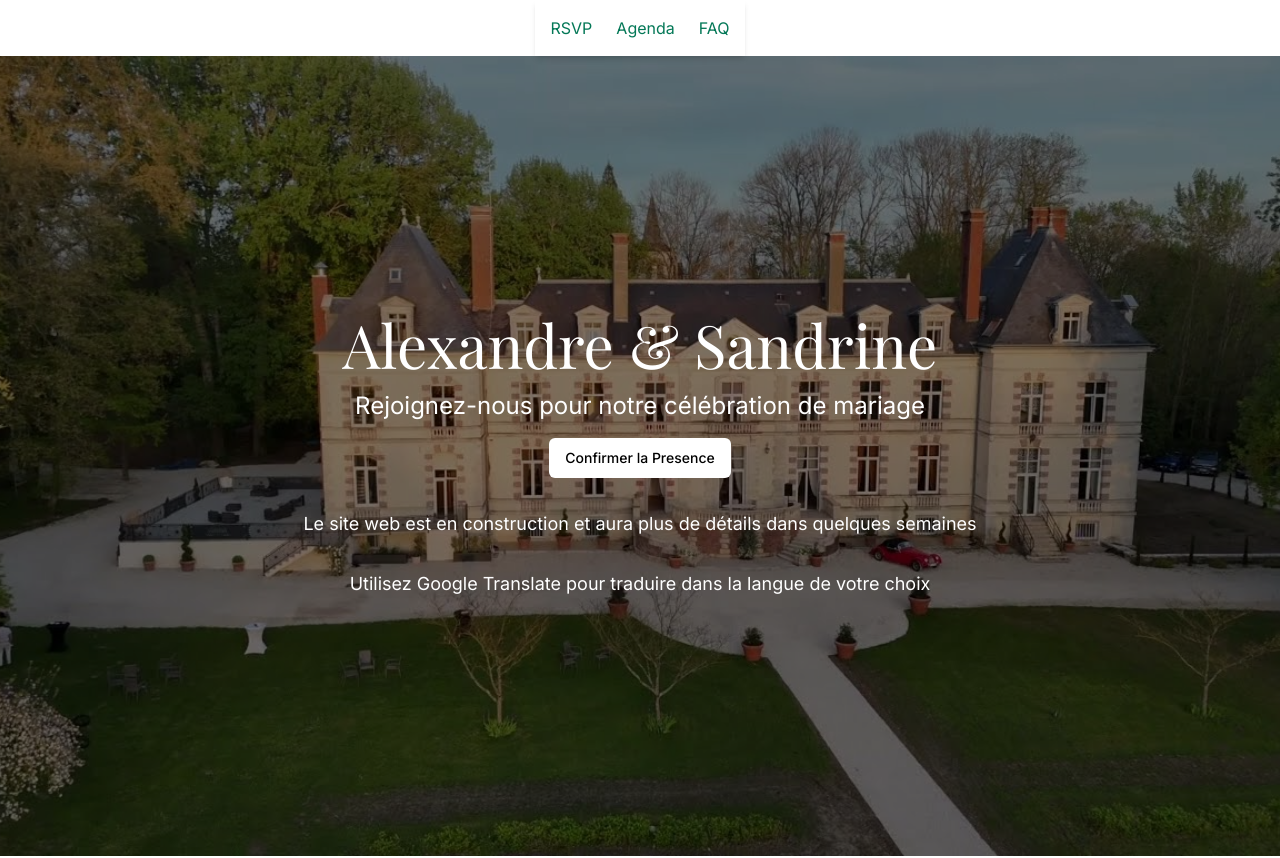
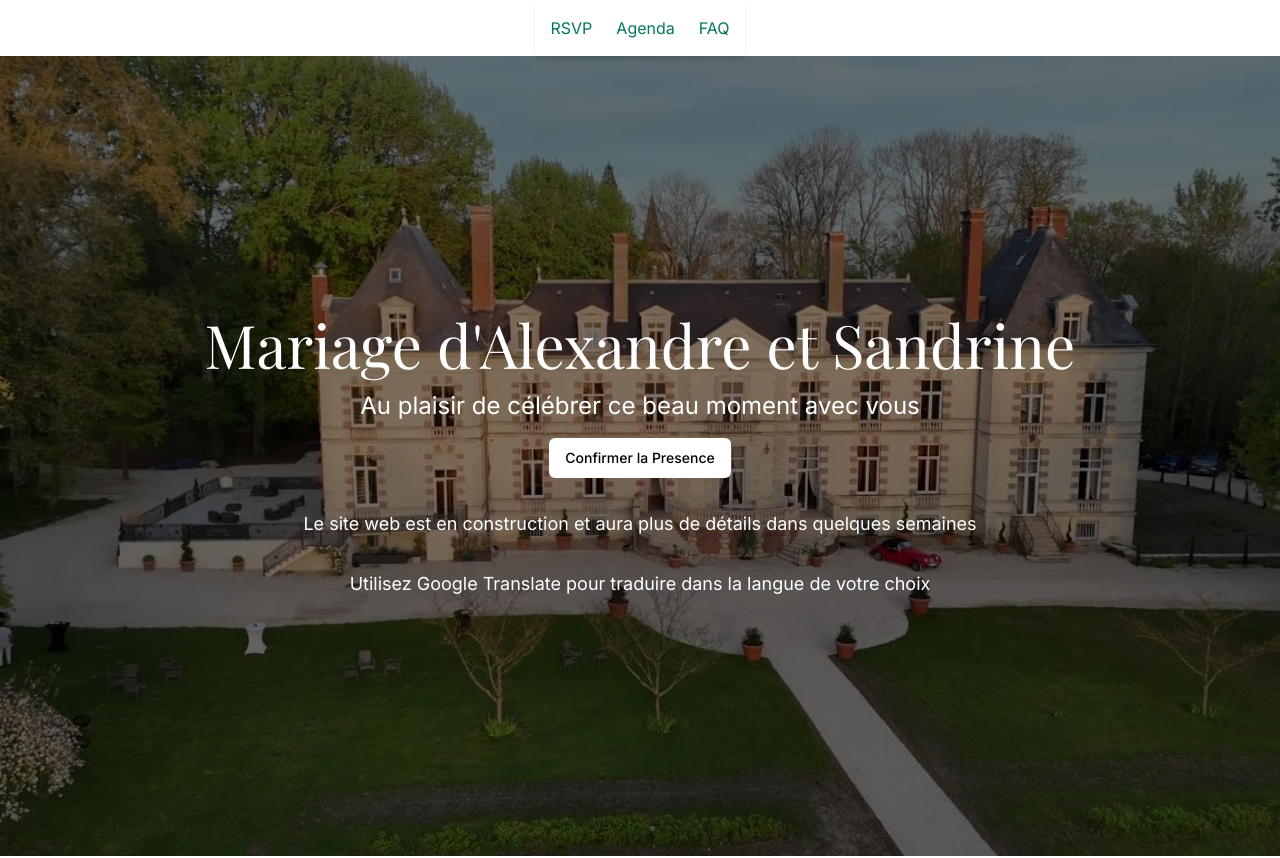
Before and after one commit to Agontchi/weddingsandrinealexandre, a Next.js app: page / in a window 1280 px wide. Shown: the top 858 px of the page. Built offline with nearby package versions, Linux system fonts and the light colour scheme; a web font is replaced by a local one.

Commit message:
Formulation du hero band

```diff
--- a/src/app/page.tsx
+++ b/src/app/page.tsx
@@ -130,8 +130,8 @@ export default function Home() {
           priority
         />
         <div className="absolute inset-0 bg-black bg-opacity-50 flex flex-col items-center justify-center text-white p-4">
-          <h1 className="text-4xl md:text-6xl font-serif mb-4 text-center">Alexandre & Sandrine</h1>
-          <p className="text-xl md:text-2xl mb-4 text-center">Rejoignez-nous pour notre célébration de mariage</p>
+          <h1 className="text-4xl md:text-6xl font-serif mb-4 text-center">Mariage d'Alexandre et Sandrine</h1>
+          <p className="text-xl md:text-2xl mb-4 text-center">Au plaisir de célébrer ce beau moment avec vous</p>
           {/* <p className="text-xl md:text-2xl mb-8 text-center">Join us for our wedding celebration</p> */}
           <Link href="https://forms.gle/1RLgLjuV2FbgPs1h9" target="_blank">
             <Button className="bg-white text-black hover:bg-gray-200">Confirmer la Presence</Button>
```
